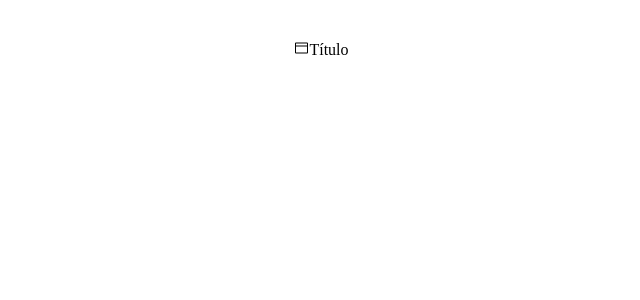
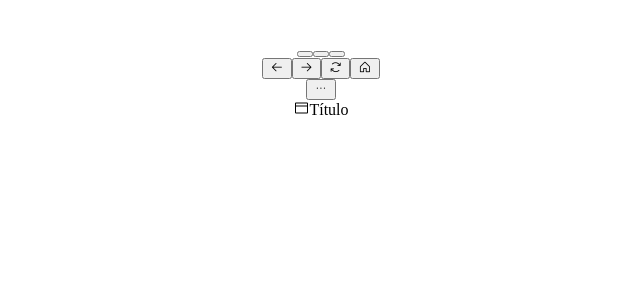
Before and after one commit to marcelosarinho/browser-tabs, a React (Vite) app: page / in a window 1280 px wide. Shown: the top 300 px of the page, without its empty margins (319-959 px from the left). Built offline with nearby package versions, Linux system fonts and the light colour scheme.

Commit message:
feat: browser header component

```diff
--- a/src/App.tsx
+++ b/src/App.tsx
@@ -1,12 +1,11 @@
-import { useState } from 'react'
 import './App.css'
+import Header from './components/Header'
 import Tab from './components/Tab'
 
 function App() {
-  const [count, setCount] = useState(0)
-
   return (
     <main>
+      <Header />
       <Tab />
     </main>
   )
--- /dev/null
+++ b/src/components/Header.tsx
@@ -0,0 +1,30 @@
+export default function Header() {
+  return (
+    <header>
+      <div className="header__buttons">
+        <button className="button__close" type="button"></button>
+        <button className="button__minimize" type="button"></button>
+        <button className="button_maximize" type="button"></button>
+      </div>
+
+      <div className="header__options">
+        <button type="button">
+          <i className="ph ph-arrow-left"></i>
+        </button>
+        <button type="button">
+          <i className="ph ph-arrow-right"></i>
+        </button>
+        <button type="button">
+          <i className="ph ph-arrows-clockwise"></i>
+        </button>
+        <button type="button">
+          <i className="ph ph-house"></i>
+        </button>
+      </div>
+
+      <button className="header__more_options">
+        <i className="ph ph-dots-three"></i>
+      </button>
+    </header>
+  )
+}
```
